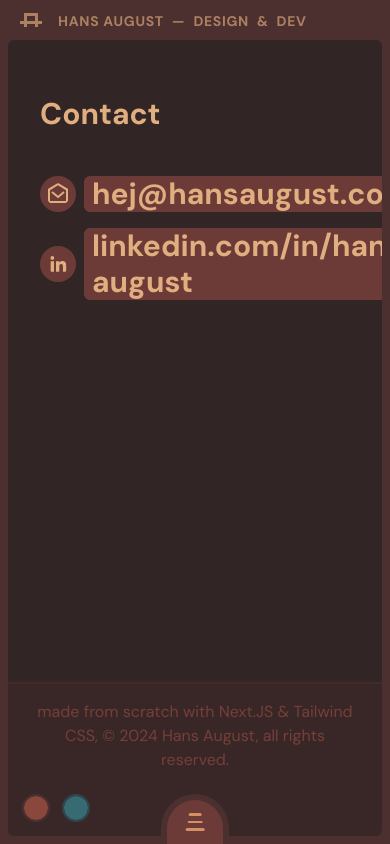
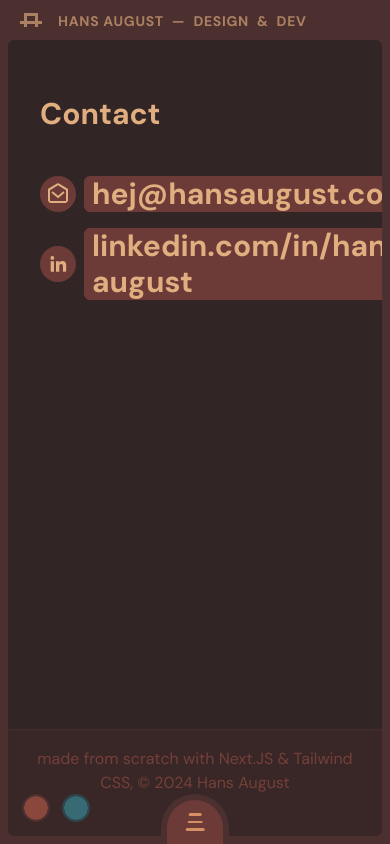
Before and after one commit to maanemann/portfolio_hans-august, a Next.js app: page /contact in a window 390 px wide. Built offline with nearby package versions, Linux system fonts and the light colour scheme.

Commit message:
Make the footer an actual footer, restructure layout to fit

```diff
--- a/components/Body.js
+++ b/components/Body.js
@@ -26,11 +26,15 @@ const Body = ({ nextFont, children }) => {
       ${ theme.scrollbarTheme } scrThinCustom
       ${ theme.selectionTheme }
     `}>
+      {/* container for nav, main & footer : */}
       <div className={`
-        flex w-full
-        ${ theme.bgATheme }
+        w-full ${ theme.bgATheme }
         overflow-y-auto rounded-md
       `}>
+        {/* container for only nav & main (not footer) : */}
+        <div className="
+          flex w-full min-h-[calc(100vh-9.7rem)]
+        ">
           <MainNav />
           <main className={`
             w-full h-full flex flex-col
@@ -38,8 +42,10 @@ const Body = ({ nextFont, children }) => {
             overflow-y-visible
           `}>
             { children }
+          </main>
+        </div>
+        {/* footer : */}
         <TechMsg />
-        </main>
       </div>
       <div className={`
           ${ theme.textATheme } text-nowrap
--- a/components/TechMsg.js
+++ b/components/TechMsg.js
@@ -8,7 +8,7 @@ const TechMsg = () => {
   const currentYear = new Date().getFullYear();
 
   return (
-    <div className="mt-auto pt-0 md:pt-12">
+    <footer className="mt-auto pt-0 md:pt-12">
       <span className={`
       block w-full mx-auto pt-4 px-6 pb-[4rem]
       md:py-4 md:px-28
@@ -17,10 +17,10 @@ const TechMsg = () => {
       border-t-2 ${theme.borderDarkerTheme}
       ${theme.bgBrightBTrTheme}
       `}>
-        <span className="xs:block lg:inline"> made from scratch with Next.JS & Tailwind CSS, </span>
-        © { currentYear } Hans August, all rights reserved.
+        <span className="xs:block md:inline"> made from scratch with Next.JS & Tailwind CSS, </span>
+        © { currentYear } Hans August
       </span>
-    </div>
+    </footer>
   );
 }
 
```
Lines whose indentation alone changed are shown as unchanged.
